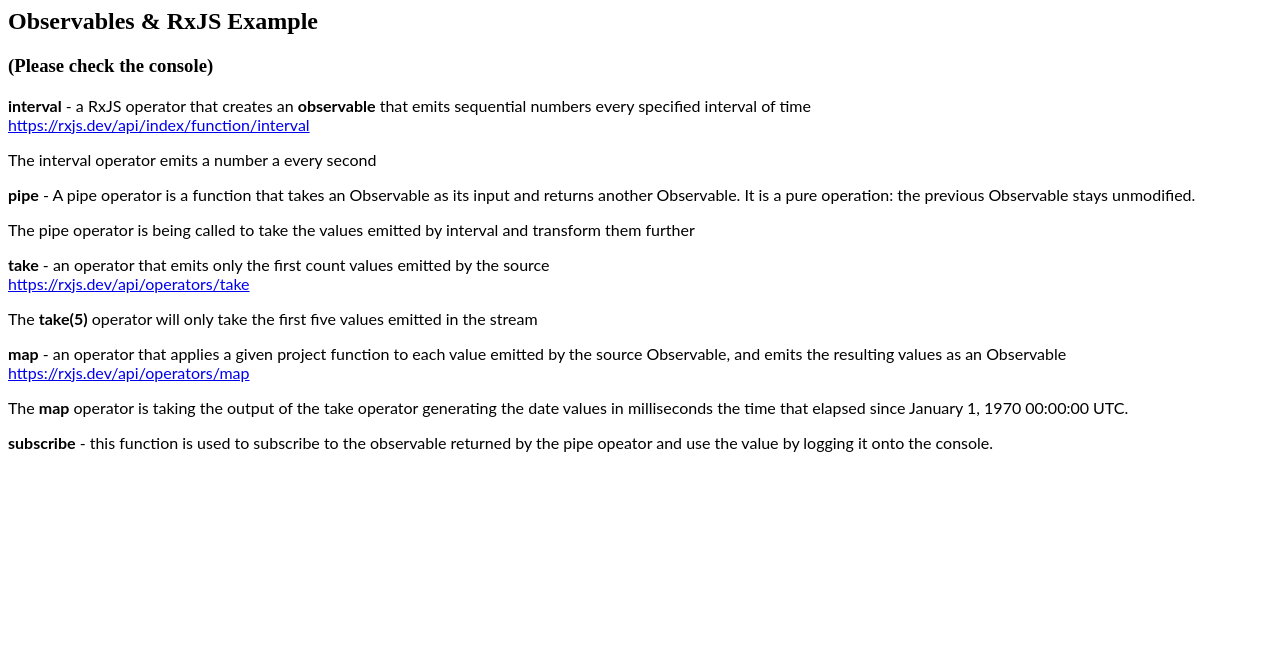
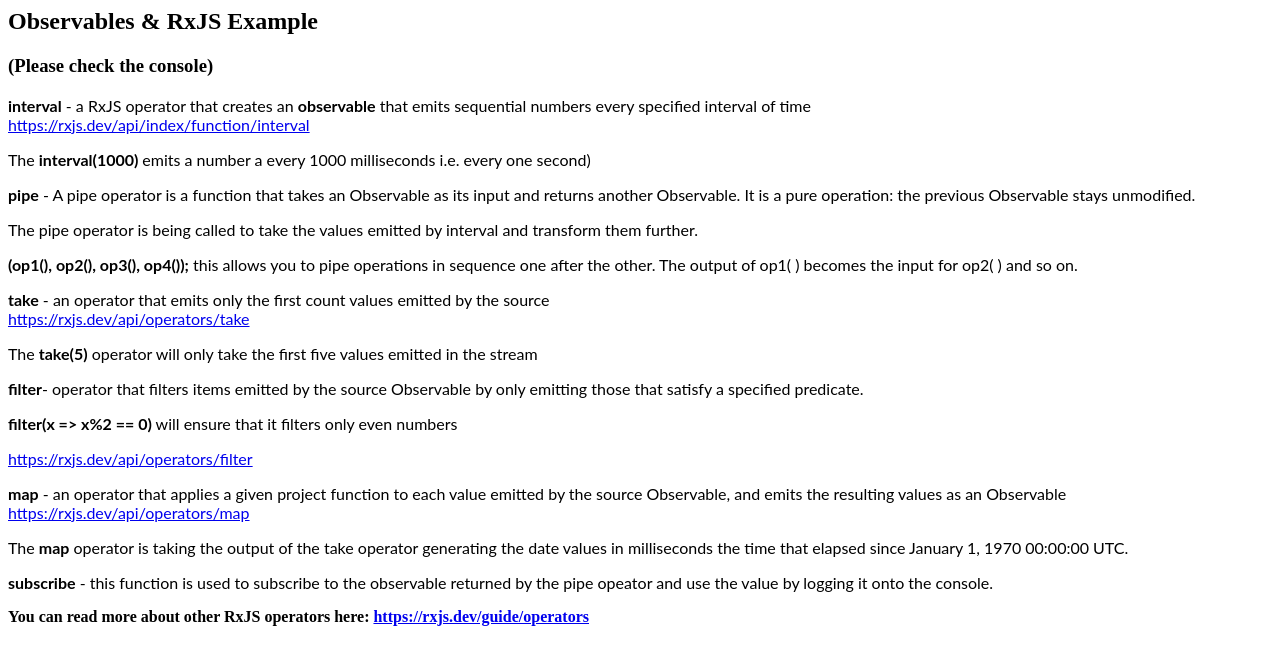
Before and after one commit to kotala-sudo/angular-observables-rxjs, an Angular app: page / in a window 1280 px wide. Shown: the top 664 px of the page. Built offline with nearby package versions, Linux system fonts and the light colour scheme.

Commit message:
2 files modified

```diff
--- a/src/app/app.component.html
+++ b/src/app/app.component.html
@@ -3,31 +3,89 @@
   <h3>(Please check the console)</h3>
 </div>
 <div>
-  <p><strong>interval</strong> - a RxJS operator that creates an <strong>observable</strong> that emits sequential numbers every
-    specified interval of time<br>
-    <a href="https://rxjs.dev/api/index/function/interval">https://rxjs.dev/api/index/function/interval</a>
+  <p>
+    <strong>interval</strong> - a RxJS operator that creates an
+    <strong>observable</strong> that emits sequential numbers every specified
+    interval of time<br />
+    <a href="https://rxjs.dev/api/index/function/interval"
+      >https://rxjs.dev/api/index/function/interval</a
+    >
   </p>
-  <p>The interval operator emits a number a every second</p>
+  <p>
+    The <strong>interval(1000) </strong> emits a number a every 1000
+    milliseconds i.e. every one second)
+  </p>
 </div>
 <div>
-  <p><strong>pipe</strong> - A pipe operator is a function that takes an Observable as its input and returns another
-    Observable. It is a pure operation: the previous Observable stays unmodified.</p>
-  <p>The pipe operator is being called to take the values emitted by interval and transform them further</p>
+  <p>
+    <strong>pipe</strong> - A pipe operator is a function that takes an
+    Observable as its input and returns another Observable. It is a pure
+    operation: the previous Observable stays unmodified.
+  </p>
+  <p>
+    The pipe operator is being called to take the values emitted by interval and
+    transform them further.
+  </p>
+  <p>
+    <strong>(op1(), op2(), op3(), op4());</strong> this allows you to pipe
+    operations in sequence one after the other. The output of op1( ) becomes the
+    input for op2( ) and so on.
+  </p>
 </div>
 <div>
-  <p><strong>take</strong> - an operator that emits only the first count values emitted by the source
-    <br><a href="https://rxjs.dev/api/operators/take">https://rxjs.dev/api/operators/take</a>
+  <p>
+    <strong>take</strong> - an operator that emits only the first count values
+    emitted by the source <br /><a href="https://rxjs.dev/api/operators/take"
+      >https://rxjs.dev/api/operators/take</a
+    >
   </p>
-  <p>The <strong>take(5)</strong> operator will only take the first five values emitted in the stream</p>
+  <p>
+    The <strong>take(5)</strong> operator will only take the first five values
+    emitted in the stream
+  </p>
 </div>
 <div>
-  <p><strong>map</strong> - an operator that applies a given project function to each value emitted by the source
-    Observable, and emits the resulting values as an Observable <br>
-    <a href="https://rxjs.dev/api/operators/map">https://rxjs.dev/api/operators/map</a>
+  <p>
+    <strong>filter</strong>- operator that filters items emitted by the source
+    Observable by only emitting those that satisfy a specified predicate.
   </p>
-  <p>The <strong>map</strong> operator is taking the output of the take operator generating the date values in milliseconds the time that elapsed since January 1, 1970 00:00:00 UTC.</p>
-
+  <p>
+    <strong>filter(x => x%2 == 0)</strong> will ensure that it filters only even
+    numbers
+  </p>
+  <p>
+    <a href="https://rxjs.dev/api/operators/filter"
+      >https://rxjs.dev/api/operators/filter</a
+    >
+  </p>
 </div>
 <div>
-  <p><strong>subscribe</strong> - this function is used to subscribe to the observable returned by the pipe opeator and use the value by logging it onto the console.</p>
+  <p>
+    <strong>map</strong> - an operator that applies a given project function to
+    each value emitted by the source Observable, and emits the resulting values
+    as an Observable <br />
+    <a href="https://rxjs.dev/api/operators/map"
+      >https://rxjs.dev/api/operators/map</a
+    >
+  </p>
+  <p>
+    The <strong>map</strong> operator is taking the output of the take operator
+    generating the date values in milliseconds the time that elapsed since
+    January 1, 1970 00:00:00 UTC.
+  </p>
 </div>
+<div>
+  <p>
+    <strong>subscribe</strong> - this function is used to subscribe to the
+    observable returned by the pipe opeator and use the value by logging it onto
+    the console.
+  </p>
+</div>
+<div>
+  <strong>
+    You can read more about other RxJS operators here:
+    <a href="https://rxjs.dev/guide/operators"
+      >https://rxjs.dev/guide/operators</a
+    >
+  </strong>
+</div>
--- a/src/app/app.component.ts
+++ b/src/app/app.component.ts
@@ -14,6 +14,7 @@ export class AppComponent {
     interval(1000)
       .pipe(
         take(3),
+        filter(x => x%2 == 0),
         map(v => Date.now())
       )
       .subscribe(value => console.log("Subscriber: " + value));
```
